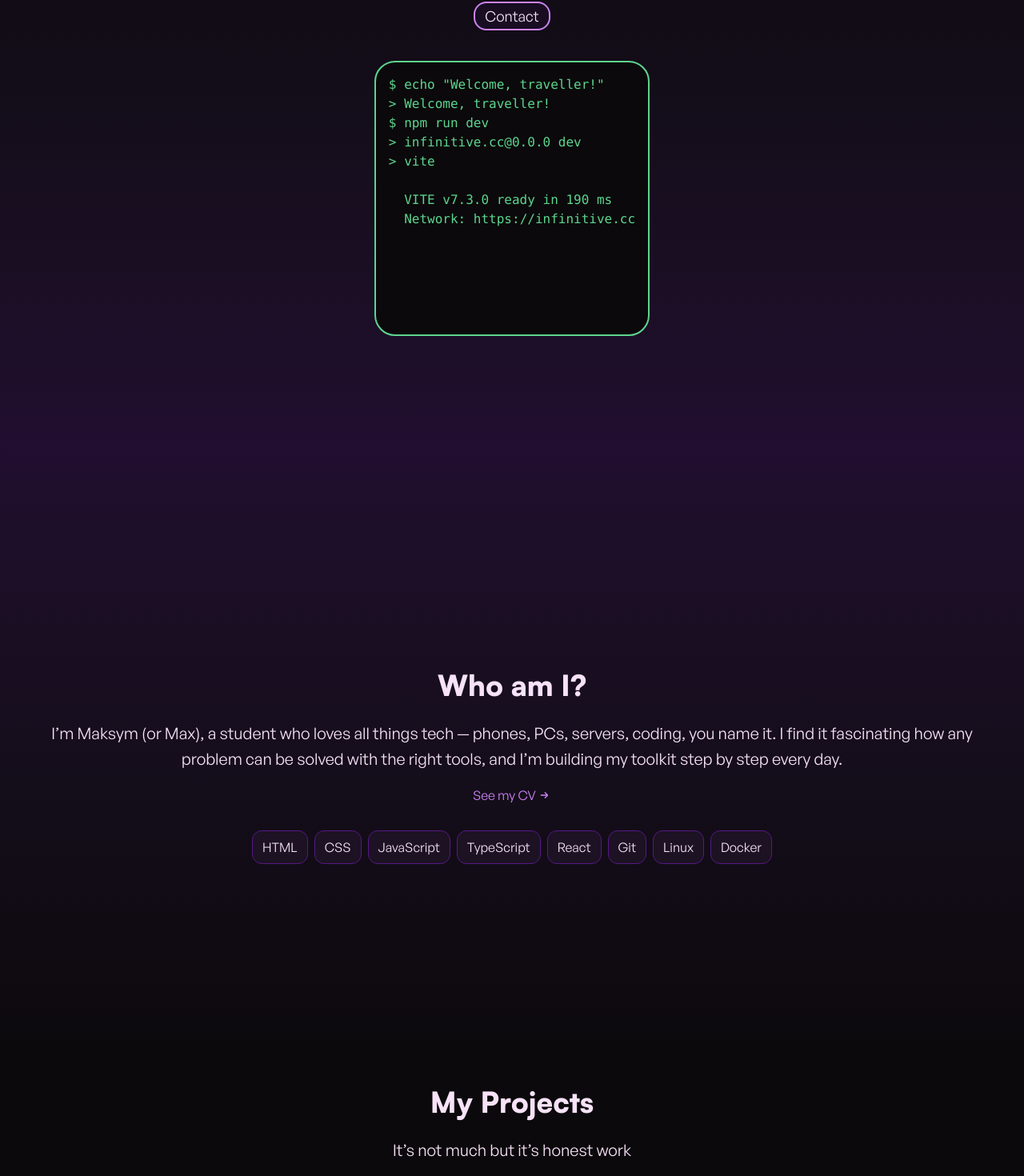
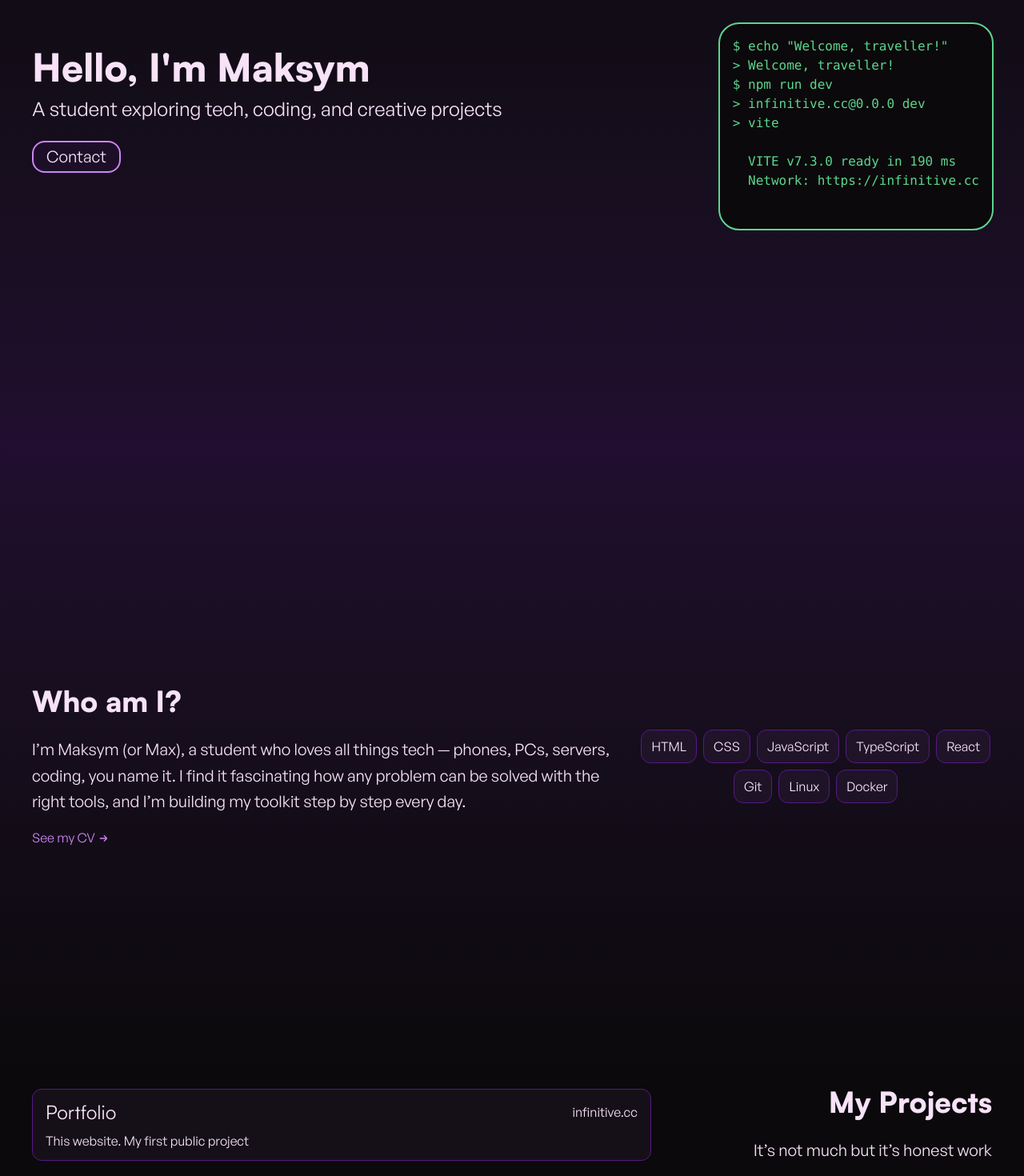
Before and after one commit to infinit1ve/infinitive.cc, a React (Vite) app: page / in a window 1280 px wide. Shown: the part 242-1712 px from the top of the page at 80% size. Built offline with nearby package versions, Linux system fonts and the light colour scheme.

Commit message:
Added support for middle sized viewports

```diff
--- a/src/components/button_primary.tsx
+++ b/src/components/button_primary.tsx
@@ -1,6 +1,6 @@
 function PrimaryButton( {text, onClick} : {text: string, onClick: () => void} ) {
 	return (
-		<button onClick={onClick} className="cursor-pointer bg-secondary/10 border-2 border-primary text-lg rounded-2xl px-3 py-0.5 hover:bg-primary/60 transition duration-100">
+		<button onClick={onClick} className="cursor-pointer bg-secondary/10 border-2 border-primary text-lg rounded-2xl px-3 py-0.5 hover:bg-primary/60 transition duration-100 md:text-xl md:px-4 md:py-1">
 			{text}
 		</button>
 	);
--- a/src/components/project_listing.tsx
+++ b/src/components/project_listing.tsx
@@ -13,7 +13,7 @@ function ProjectListing( {title, desc, url, prettyUrl} : props ) {
 				<h3 className="font-satoshi text-2xl">{title}</h3>
 				<p>{prettyUrl}</p>
 			</div>
-			<div>
+			<div className="text-left">
 				<p>{desc}</p>
 			</div>
 		</a>
--- a/src/components/tag.tsx
+++ b/src/components/tag.tsx
@@ -1,7 +1,7 @@
 function Tag({ text }: { text: string }) {
     // bg-secondary/40 px-3 py-1 rounded-full text-base font-mono border border-secondary
     return(
-        <span className="bg-primary/5 px-3 py-2 border border-secondary text-base rounded-xl hover:border-accent/70 transition">
+        <span className="bg-primary/5 px-3 py-2 border border-secondary text-base rounded-xl hover:border-accent/70 transition cursor-default">
             {text}
         </span>
     );
--- a/src/components/terminal.tsx
+++ b/src/components/terminal.tsx
@@ -1,6 +1,6 @@
 function Terminal() {
     return (
-        <div className="bg-bg text-accent text-base font-mono p-4 rounded-3xl outline-accent outline-2 aspect-square z-1">
+        <div className="bg-bg text-accent text-left text-base font-mono p-4 rounded-3xl outline-accent outline-2 pb-12">
             <p>$ echo "Welcome, traveller!"</p>
             <p>&gt; Welcome, traveller!</p>
             <p>$ npm run dev</p>
--- a/src/pages/home/about.tsx
+++ b/src/pages/home/about.tsx
@@ -3,10 +3,10 @@ import RightArrow from "../../assets/images/arrow-right.tsx";
 
 function About() {
     return (
-        <section className="min-h-svh w-full bg-linear-to-t from-bg to-secondary/30 flex items-center justify-center flex-col p-10 gap-8">
-            <div className="flex items-center justify-center flex-col">
-                <h2 className="text-4xl font-title text-center">Who am I?</h2>
-                <p className="mt-6 text-xl leading-relaxed text-center">
+        <section className="min-h-svh w-full bg-linear-to-t from-bg to-secondary/30 flex items-center justify-center flex-col p-10 gap-8 text-center md:flex-row md:text-left md:justify-between">
+            <div className="flex items-center justify-center flex-col md:items-start">
+                <h2 className="text-4xl font-title">Who am I?</h2>
+                <p className="mt-6 text-xl leading-relaxed">
                     I&#8217;m Maksym (or Max), a student who loves all things tech — phones, PCs, servers, coding, you name it. I find it fascinating how any problem can be solved with the right tools, and I&#8217;m building my toolkit step by step every day.
                 </p>
                 <a href="" className="text-primary cursor-not-allowed mt-4 hover:text-accent transition">See my CV <RightArrow /></a>
--- a/src/pages/home/hero.tsx
+++ b/src/pages/home/hero.tsx
@@ -3,10 +3,10 @@ import Terminal from "../../components/terminal";
 
 function Hero() {
     return (
-        <section className="min-h-svh w-full overflow-hidden bg-linear-to-b from-bg to-secondary/30 flex items-center justify-center flex-col p-10">
-            <div className="mb-10 text-center space-y-3 z-1">
+        <section className="min-h-svh w-full overflow-hidden bg-linear-to-b from-bg to-secondary/30 flex items-center justify-center flex-col p-10 text-center md:flex-row md:text-left md:justify-between md:gap-12">
+            <div className="mb-10 space-y-3 z-1">
                 <h1 className="text-5xl font-title z-1">Hello, I'm Maksym</h1>
-                <p className="z-1 text-2xl">A student exploring tech, coding, and creative projects</p>
+                <p className="z-1 text-2xl md:mb-6">A student exploring tech, coding, and creative projects</p>
                 <PrimaryButton text="Contact" onClick={() => {
                     const projectsSection = document.getElementById("contact");
                     if (projectsSection) {
--- a/src/pages/home/projects.tsx
+++ b/src/pages/home/projects.tsx
@@ -2,8 +2,8 @@ import ProjectListing from "../../components/project_listing";
 
 function Projects() {
     return(
-        <section className="h-full w-full bg-bg flex items-center justify-center flex-col px-10 gap-8 pb-10">
-            <div className="text-center flex justify-center flex-col items-center">
+        <section className="h-full w-full bg-bg flex items-center justify-center flex-col px-10 gap-8 pb-10 text-center md:flex-row-reverse md:text-right md:justify-between md:gap-24">
+            <div className="flex justify-center flex-col items-center md:w-lg md:items-end">
                 <h2 className="font-title text-4xl">My Projects</h2>
                 <p className="mt-6 text-xl leading-relaxed">It&#8217;s not much but it&#8217;s honest work</p>
             </div>
```
